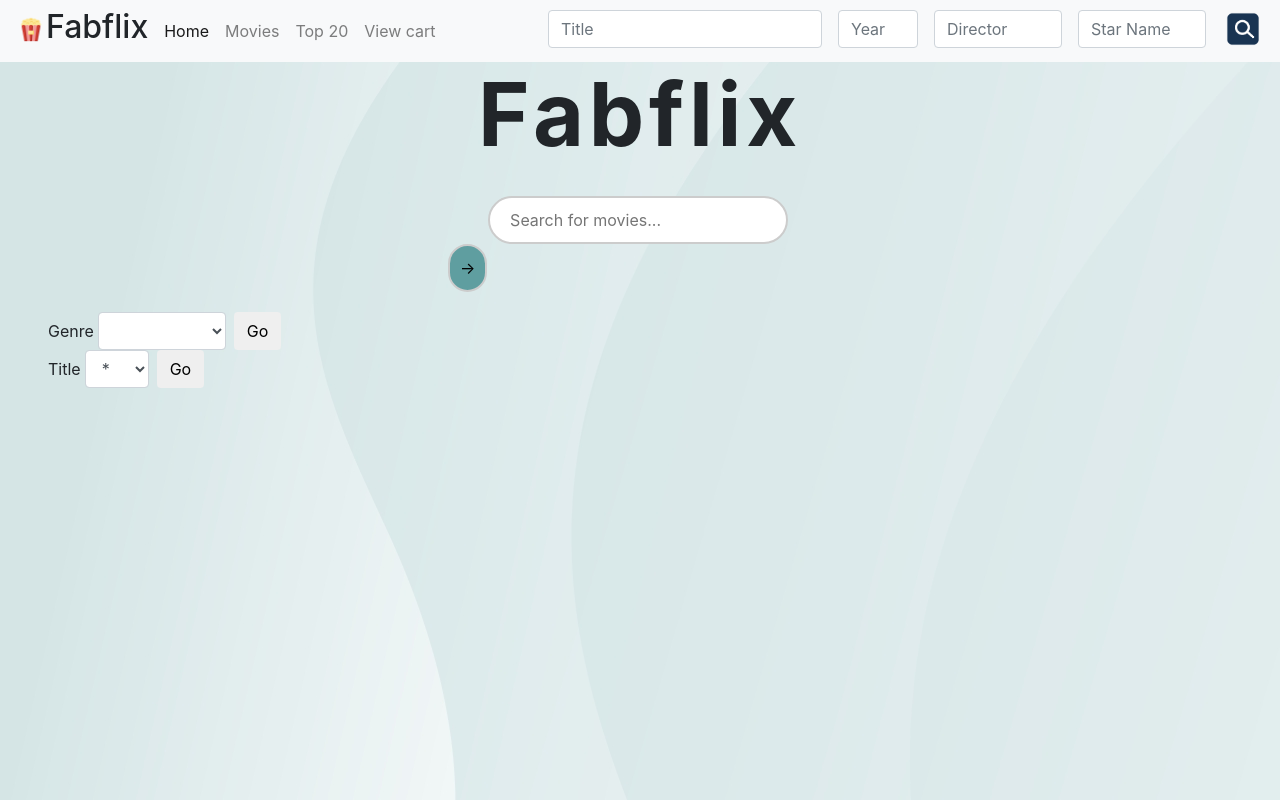
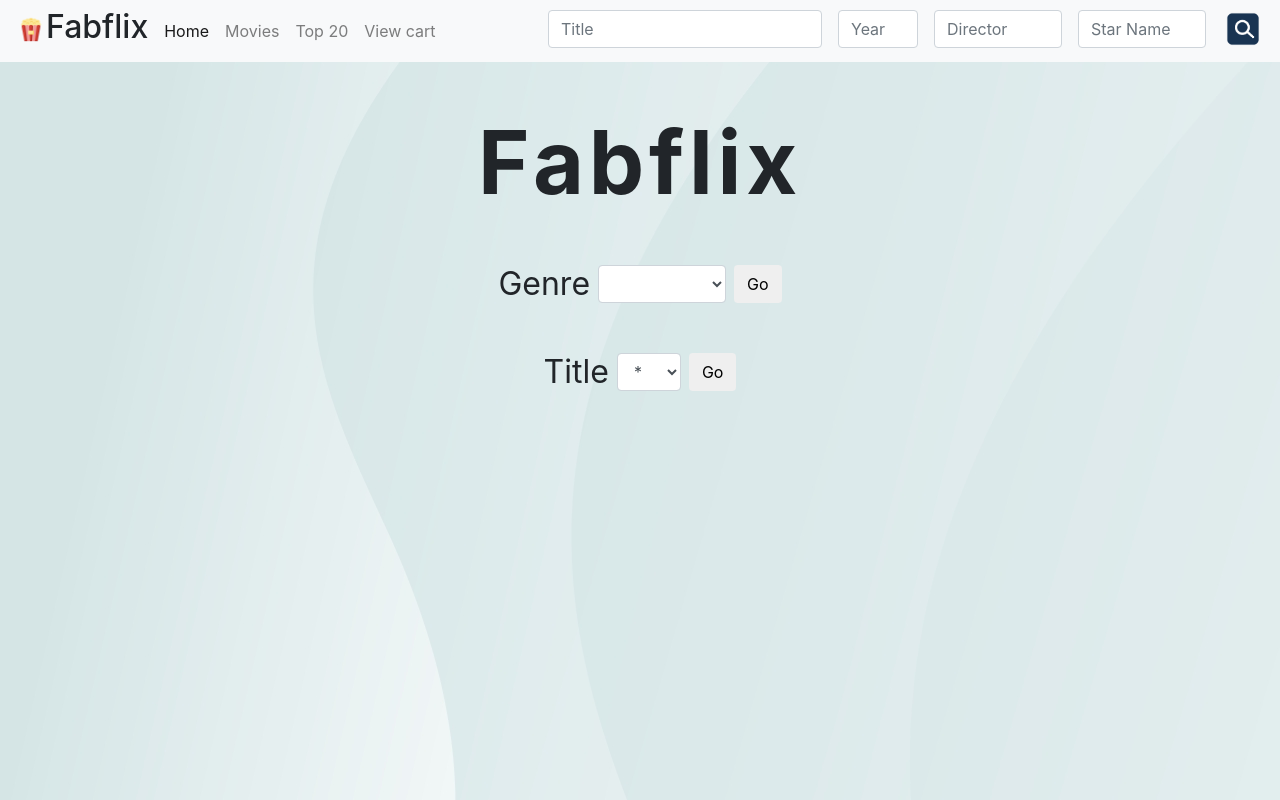
Before and after one commit to brianle239/Movie-Ecommerce, a plain HTML site: page WebContent/index.html in a window 1280 px wide. Drawn offline with nearby package versions, Linux system fonts and the light colour scheme; no server answers.

Commit message:
updated home styling

```diff
--- a/WebContent/index.css
+++ b/WebContent/index.css
@@ -5,7 +5,14 @@
     align-items: center;
     padding: 20px;
 }
-
+form {
+    width: 100%;
+    display: flex;
+    justify-content: center;
+    align-items: center;
+    padding: 20px;
+    font-size: 2em;
+}
 .search-input {
     width: 300px;
     padding: 10px 20px;
--- a/WebContent/index.html
+++ b/WebContent/index.html
@@ -51,22 +51,22 @@ height: 100vh;">
         </div>
     </nav>
 
-<h1 class="h-30 display-2 d-flex align-items-center justify-content-center" style="font-weight: 650; letter-spacing: .3rem;">Fabflix</h1>
+<h1 class="h-30 display-2 d-flex align-items-center justify-content-center mt-5 mb-4" style="font-weight: 650; letter-spacing: .3rem;">Fabflix</h1>
 
-    <div class="search-bar">
-        <form action="/search" method="GET"> <!-- Replace '/search' with your search endpoint -->
-            <input type="text" name="query" class="search-input" placeholder="Search for movies...">
-            <button type="submit" class="search-button">
-                ->
-            </button>
-        </form>
-    </div>
+<!--<div class="search-bar">-->
+<!--    <form action="/search" method="GET"> &lt;!&ndash; Replace '/search' with your search endpoint &ndash;&gt;-->
+<!--        <input type="text" name="query" class="search-input" placeholder="Search for movies...">-->
+<!--        <button type="submit" class="search-button">-->
+<!--            ->-->
+<!--        </button>-->
+<!--    </form>-->
+<!--</div>-->
 
 <form id="genre_form"  action="#">
-    <div class="form-inline ml-5">
+    <div class="form-inline">
         <div class="form-group" >
             <label class="" for="genreForm">Genre</label>
-            <select class="form-control ml-1" id="genreForm" style="width: 8em">
+            <select class="form-control ml-2" id="genreForm" style="width: 8em">
 
             </select>
         </div>
@@ -76,10 +76,10 @@ height: 100vh;">
 </form>
 
 <form id="title_form"  action="#">
-    <div class="form-inline ml-5">
+    <div class="form-inline">
         <div class="form-group" >
             <label class="" for="titleForm">Title</label>
-            <select class="form-control ml-1" id="titleForm" style="width: 4em">
+            <select class="form-control ml-2" id="titleForm" style="width: 4em">
                 <option value="*" selected>*</option>
             </select>
         </div>
```
